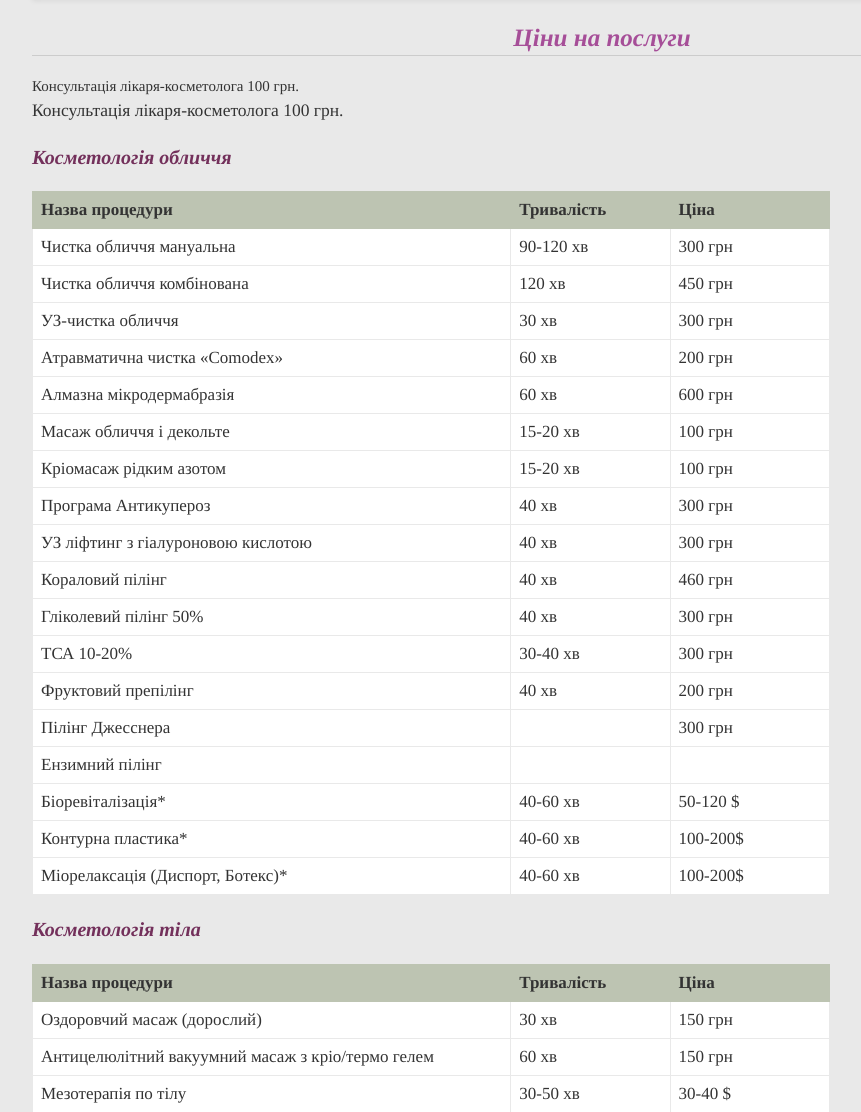
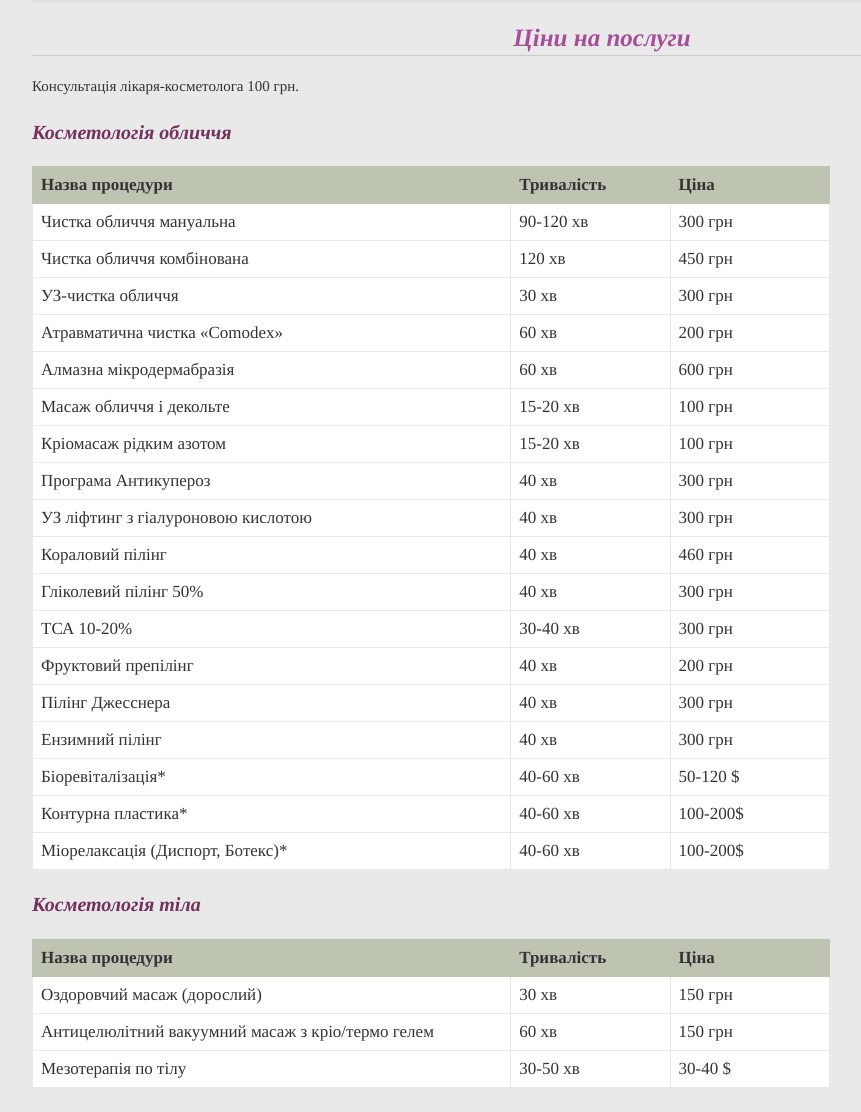
Before and after one commit to iapkarian/database_elegant, a Django app: page /price/ in a window 1280 px wide. Shown: the part 182-1294 px from the top of the page, without its empty margins (48-909 px from the left). Run offline with Django 3.2, Linux system fonts and the light colour scheme; some libraries are stand-ins or nearby versions.

Commit message:
change font for price

```diff
--- a/elegant/static/css/price.css
+++ b/elegant/static/css/price.css
@@ -10,12 +10,7 @@
 .qwe {
     font-size: 1.5rem;
     color: #333333;
-}
-
-.qwe2 {
-    font-size: 28px;
-    font-size: 1.75rem;
-    color: #333333;
+    width:70%;
 }
 
 .tftable {
--- a/elegant/static/css/shugaring.css
+++ b/elegant/static/css/shugaring.css
@@ -1,3 +1,11 @@
 .vk_groups {
-    border:10px solid red;
+    border: 10px;
+    solid: red;
 }
+
+.shugaring-text {
+    font-size: 1.5rem;
+    text-align: justify;
+    float: left;
+    width: 68%;
+}
--- a/elegant/templates/elegant/base.html
+++ b/elegant/templates/elegant/base.html
@@ -8,6 +8,7 @@
         <link rel="stylesheet" href="{% static 'css/public.css' %}">
         <link rel="stylesheet" href="{% static 'css/price.css' %}">
         <link rel="stylesheet" href="{% static 'css/contact.css' %}">
+        <link rel="stylesheet" href="{% static 'css/shugaring.css' %}">
         <link rel="shortcut icon" href="{% static 'image/favicon.ico' %}" type="image/x-icon">
         <link href="https://fonts.googleapis.com/css?family=Lobster&subset=latin,cyrillic" rel="stylesheet" type="text/css">
         <script language = "javascript">
--- a/elegant/templates/elegant/price.html
+++ b/elegant/templates/elegant/price.html
@@ -11,9 +11,6 @@
 
     <div class="row" style="padding-left:15px; padding-right:15px;">
         <div class="qwe">
-            <span style="">Консультація лікаря-косметолога 100 грн. </span>
-        </div>
-        <div class="qwe2">
             <span style="">Консультація лікаря-косметолога 100 грн. </span>
         </div>
 
@@ -83,11 +80,11 @@
             </tr>
             <tr>
                 <td>Пілінг Джесснера</td>
-                <td></td><td>300 грн</td>
+                <td>40 хв</td><td>300 грн</td>
             </tr>
             <tr>
                 <td>Ензимний пiлiнг</td>
-                <td></td><td></td>
+                <td>40 хв</td><td>300 грн</td>
             </tr>
             <tr>
                 <td>Біоревіталізація*</td>
```
Also changed, not shown: elegant/templates/elegant/shugaring.html (+4 -9 lines).
